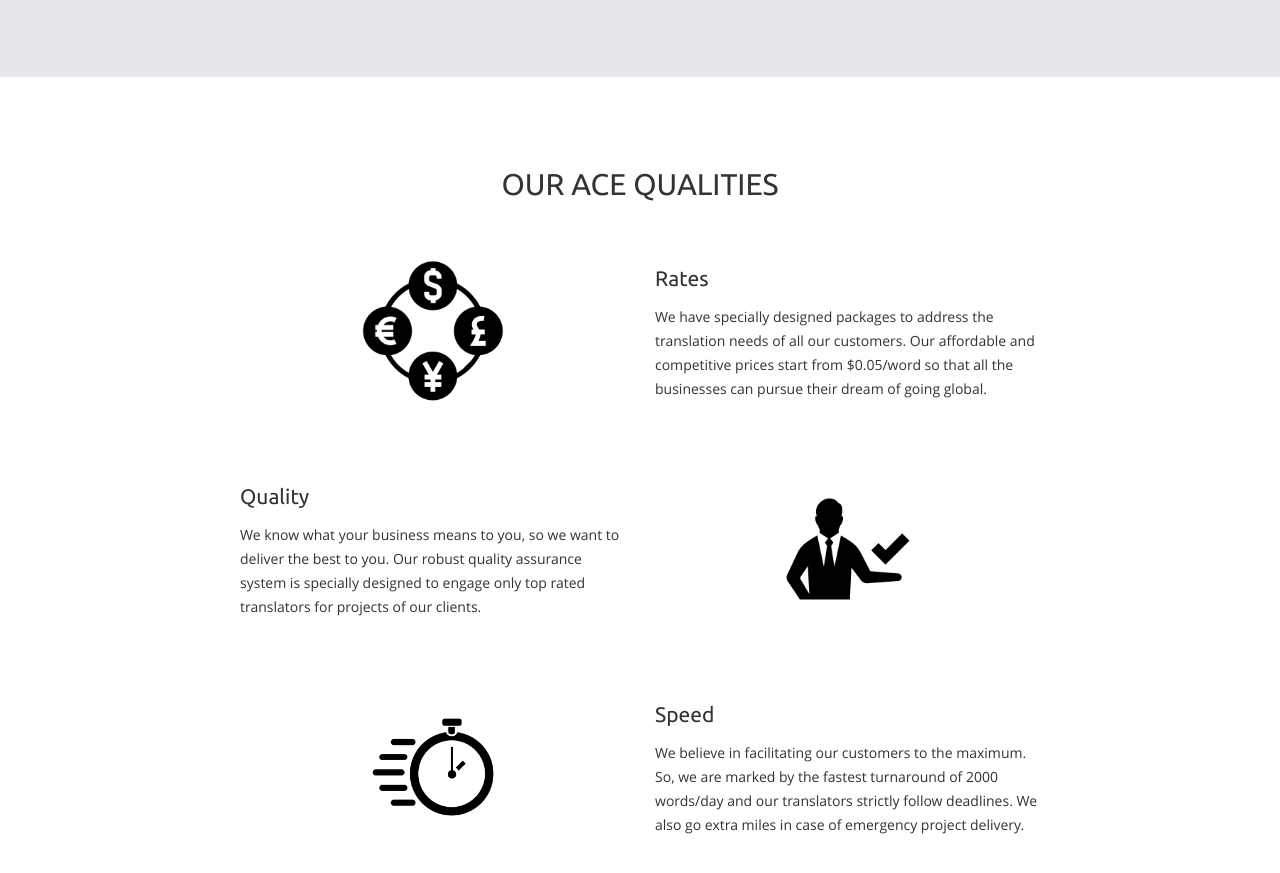
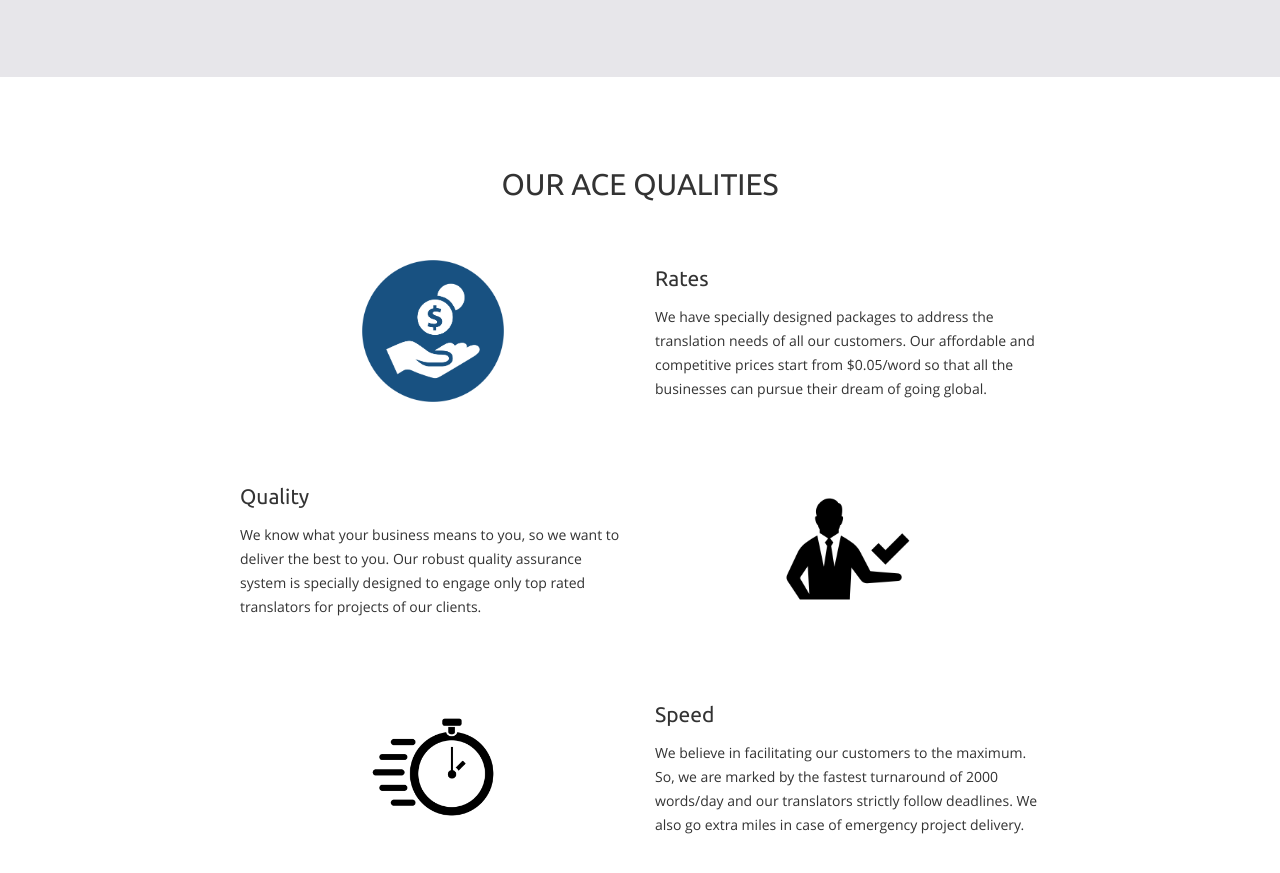
Before and after one commit to jndctranslation/landing_page, a Jekyll site: the page built from pages/home.md, in a window 1280 px wide and 900 px high, scrolled down 1235 px. Shown: the top 873 px of the window. Built offline with Jekyll 4.4.1, drawn with Linux system fonts in a browser that asks for light colours.

Commit message:
Update Website Pages “home_page_information”

```diff
--- a/_data/pages/home.yml
+++ b/_data/pages/home.yml
@@ -38,7 +38,7 @@ block_3:
   background_image: ''
   color_overlay: 'rgba(50, 50, 50, 0)'
   items:
-    - icon: /assets/images/upload/527920-200.png
+    - icon: /assets/images/upload/business-icon.png
       text: >-
         We have specially designed packages to address the translation needs of
         all our customers. Our affordable and competitive prices start from
```
